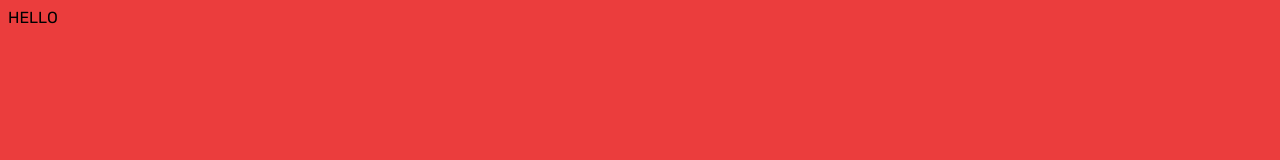
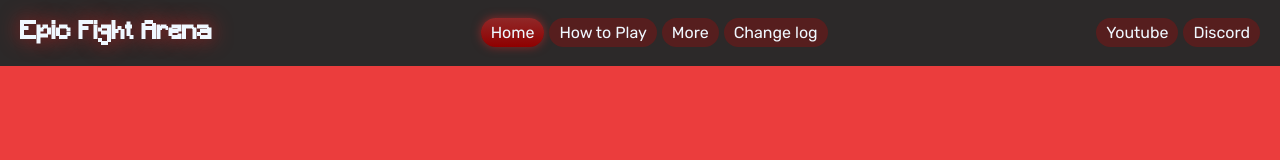
Before and after one commit to Gabriel-Jagueneau/Epic-Fight-Arena, a plain HTML site: page index.html in a window 1280 px wide. Drawn offline with Linux system fonts and the light colour scheme.

Commit message:
Default commit

```diff
--- a/index.html
+++ b/index.html
@@ -10,7 +10,7 @@
         <meta content="Epic Fight Arena is a PvP-focused Minecraft server built around the Epic Fight mod, which overhauls Minecraft’s combat mechanics by adding complex fighting styles and animations. The mod brings a more action-oriented, 'soulslike' combat experience." property="og:description">
         <meta content="rgb(222, 51, 51)" data-react-helmet="true" name="theme-color">
         <meta name="viewport" content="width=device-width, initial-scale=1.0">
-        <meta content="https://raw.githubusercontent.com/projectMTGJ/Epic-Fight-Arena/refs/heads/master/images/EFA_logo.png" property="og:image">
+        <meta content="images/EFA_logo.png" property="og:image">
         <meta content="https://www.curseforge.com/minecraft/mc-mods/epic-fight-mod/files/5159623" property="og:url">
 
         <style>
@@ -27,6 +27,22 @@
     </head>
 
     <body>
-        <div class="topbar">HELLO</div>
+        <div class="topbar">
+            <div class="logo">
+                <h2 class="mcfont">Epic Fight Arena</h2>
+            </div>
+
+            <div class="pages">
+                <div class="selected">Home</div>
+                <div class="">How to Play</div>
+                <div class="page">More</div>
+                <div class="page">Change log</div>
+            </div>
+
+            <div class="socials">
+                <div class="social">Youtube</div>
+                <div class="social">Discord</div>
+            </div>
+        </div>
     </body>
 </html>
--- a/style.css
+++ b/style.css
@@ -3,9 +3,46 @@ html {
     font-family: Rubik;
 }
 
-.mcFont {font-family: Minecraft;}
+.mcfont {font-family: Minecraft;}
 
 body {
     display: flex;
     background-color: rgb(235, 61, 61);
 }
+
+.topbar {
+    top: 0;
+    left: 0;
+    position: fixed;
+    background-color: rgb(44, 41, 41);
+    color: aliceblue;
+    display: flex;
+    flex-direction: row;
+    justify-content: space-between;
+    width: calc(100% - 40px);
+    padding: 0 20px;
+    & div {
+        display: flex;
+        flex-direction: row;
+        align-items: center;
+        gap: 5px;
+        & div {
+            background-color: rgb(86, 30, 30);
+            border-radius: 90px;
+            padding: 5px 10px;
+            transition: ease 0.2s;
+            cursor: pointer;
+            &:hover {
+                background-color: rgb(144, 40, 40);
+                box-shadow: 0 0 6px rgb(144, 40, 40);
+            }
+        }
+        & .selected {
+            background: linear-gradient(rgb(144, 40, 40), rgb(144, 0, 0));
+            box-shadow: 0 0 10px rgb(144, 40, 40);
+        }
+    }
+    & .logo {
+        text-shadow: 0 0 20px rgb(182, 34, 34);
+    }
+}
```
